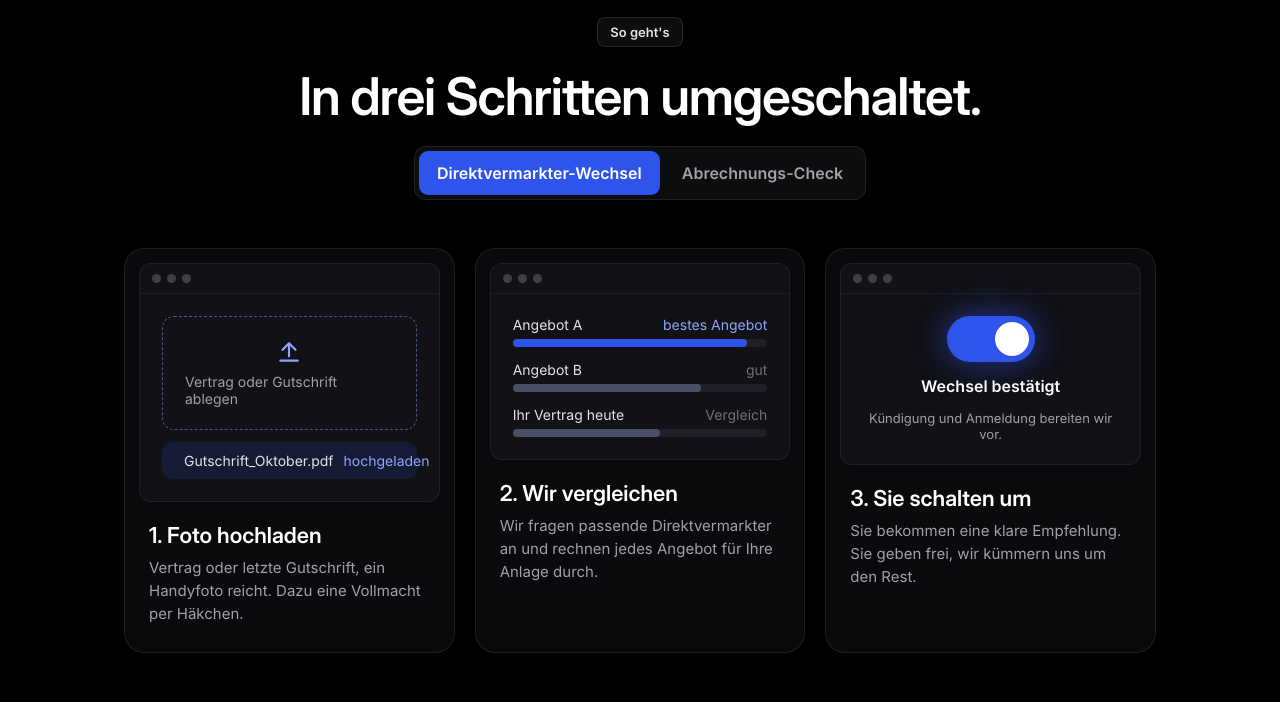
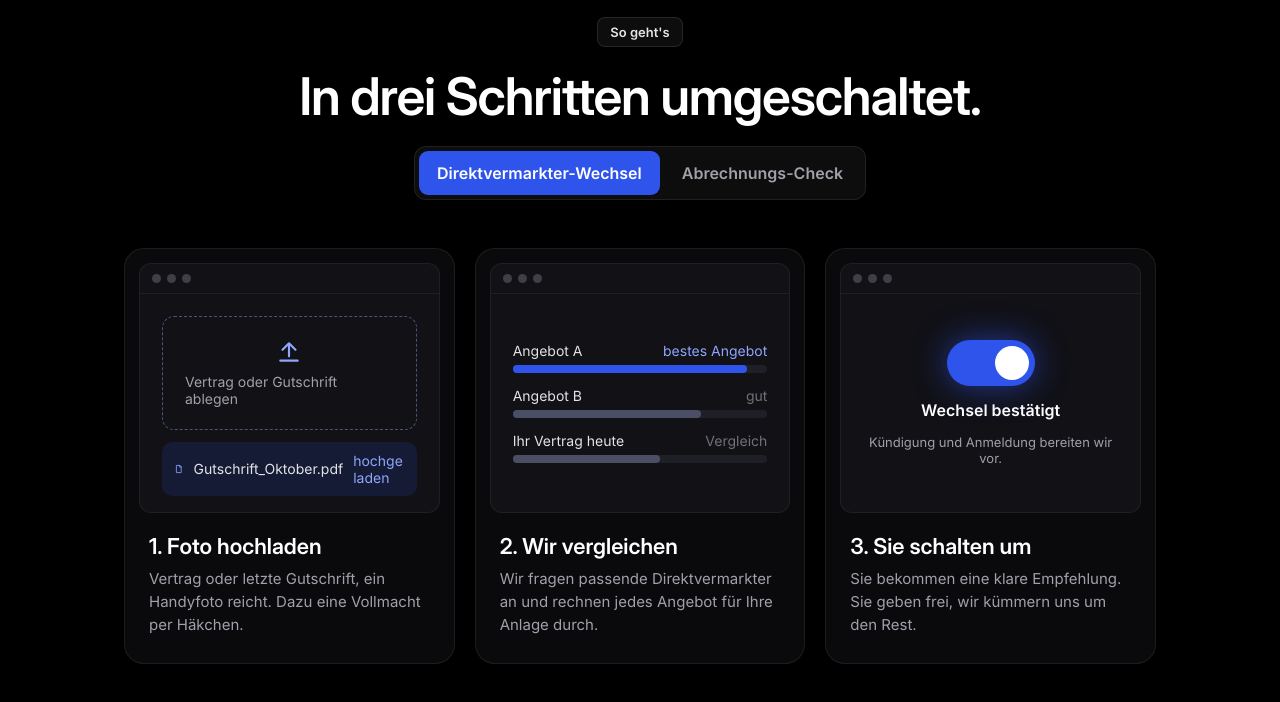
Before and after one commit to wordatech-ug/switchwatt-website, a plain HTML site: page index.html in a window 1280 px wide. Both pictures are taken after a click on the link "So geht's". Shown: the part 2597-3299 px from the top of the page. Drawn offline with Linux system fonts and the light colour scheme.

Commit message:
Ablauf: Vorschaukästen gleich hoch
Co-Authored-By: Claude Opus 5.5 <noreply@anthropic.com>
Claude-Session: https://claude.ai/code/session_01CNrhTqviMKZfoMQgTu9X95

```diff
--- a/index.html
+++ b/index.html
@@ -73,6 +73,7 @@ details[open] .sw-plus{transform:rotate(45deg)}
 .sw-trust{flex-direction:column!important;align-items:center;gap:6px!important;font-size:14px!important}
 .sw-trust span[aria-hidden]{display:none}
 }
+#ab-w>.sw-card>div:first-child{height:250px;box-sizing:border-box;display:flex;flex-direction:column}#ab-w>.sw-card>div:first-child>div:last-child{flex:1;justify-content:center;box-sizing:border-box}#ab-w>.sw-card>div:first-child>div:last-child>div{min-width:0}#ab-w>.sw-card>div:first-child span{overflow-wrap:anywhere}
 .sw-abtabs{display:inline-flex;gap:4px;padding:4px;border-radius:12px;background:rgba(255,255,255,.05);border:1px solid rgba(255,255,255,.08)}.sw-abtabs button{min-height:44px;padding:0 18px;border:0;border-radius:9px;background:transparent;color:#A1A1AA;font:inherit;font-weight:600;cursor:pointer}.sw-abtabs button[aria-selected=true]{background:#2F54EB;color:#fff}
 </style>
 </head>
```
